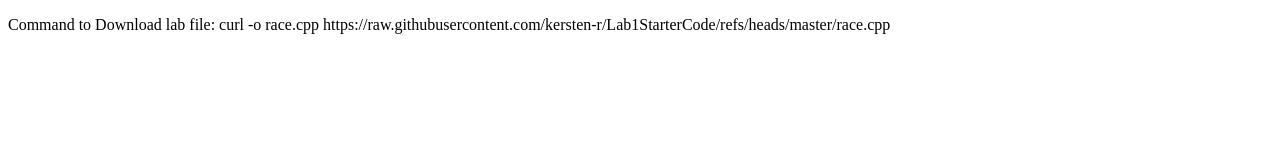
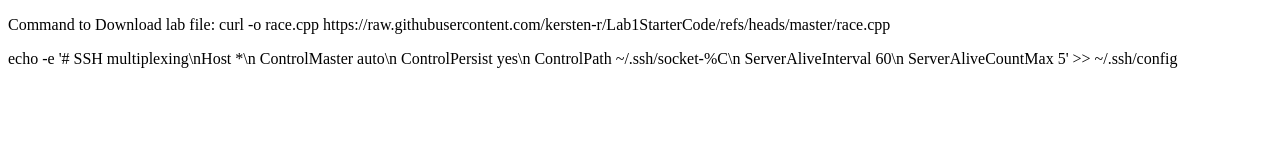
Before and after one commit to kersten-r/Lab1StarterCode, a plain HTML site: page index.html in a window 1280 px wide. Drawn offline with Linux system fonts and the light colour scheme.

Commit message:
Add website

```diff
--- a/index.html
+++ b/index.html
@@ -9,7 +9,7 @@
 <p>Command to Download lab file: curl -o race.cpp https://raw.githubusercontent.com/kersten-r/Lab1StarterCode/refs/heads/master/race.cpp</p>
 <!--<p> Remember login:-->
 
-<!--    echo -e '# SSH multiplexing\nHost *\n  ControlMaster auto\n  ControlPersist yes\n   ControlPath ~/.ssh/socket-%C\n  ServerAliveInterval 60\n  ServerAliveCountMax 5' >> ~/.ssh/config-->
+   <p> echo -e '# SSH multiplexing\nHost *\n  ControlMaster auto\n  ControlPersist yes\n   ControlPath ~/.ssh/socket-%C\n  ServerAliveInterval 60\n  ServerAliveCountMax 5' >> ~/.ssh/config</p>
 
 <!--    chmod 600 ~/.ssh/config-->
 <!--</p>-->
```
